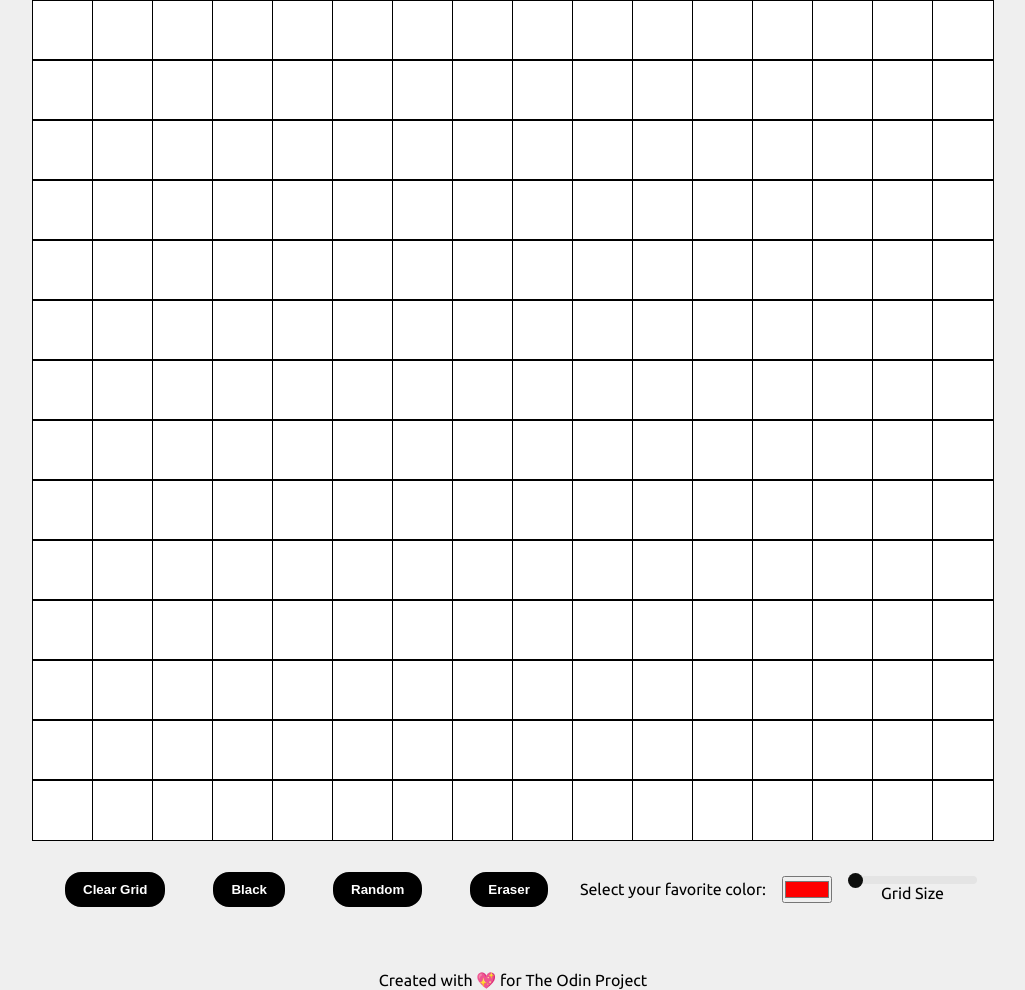
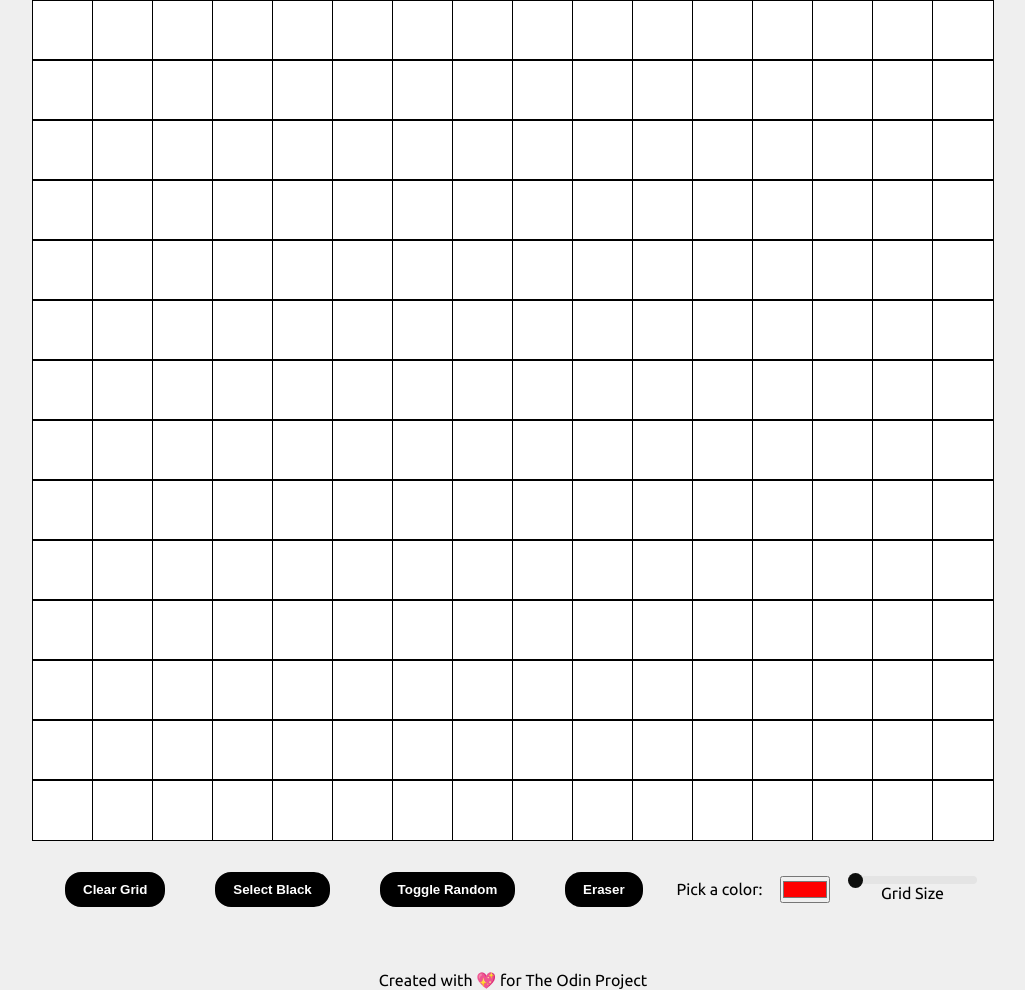
Before and after one commit to lacdev/etch-a-sketch, a plain HTML site: page index.html in a window 1280 px wide. Shown: the top 990 px of the page, without its empty margins (187-1212 px from the left). Drawn offline with Linux system fonts and the light colour scheme; a web font is replaced by a local one.

Commit message:
fix toggle random and color picker remove class listener

```diff
--- a/index.html
+++ b/index.html
@@ -11,26 +11,22 @@
 <body>
     <div class="page-container">
     <h1 class="project-title">Etch A Sketch </h1>
-
         <div class="main-container">
             <div class="container">
             </div>
             <div class="buttons-container">
                 <button type="submit" class="clear-button selection-button" id="clear">Clear Grid</button>
-                <button type="submit" class="black-button selection-button" id="black">Black</button>
-                <button type="submit" class="random-button selection-button" id="random">Random</button>
+                <button type="submit" class="black-button selection-button" id="black">Select Black</button>
+                <button type="submit" class="random-button selection-button" id="random">Toggle Random</button>
                 <button type="submit" class="eraser-button selection-button" id="erase">Eraser</button>
-                <label for="favcolor">Select your favorite color:</label>
+                <label for="favcolor">Pick a color:</label>
                 <input type="color" id="color" name="color" value="#ff0000">
                 <div class="range-container">
                 <input type="range" min="16" max="96" value="16" class="slider" name="range" id="range">
                 <label for="range">Grid Size</label>
                 </div>
-
             </div>
-
         </div>
-
     <footer class="footer">Created with &#128150 for The Odin Project</footer>
     </div>
 </body>
--- a/main.js
+++ b/main.js
@@ -63,6 +63,12 @@ randomColorButton.addEventListener('click', ()=> {
     })
 })
 
+colorPicker.addEventListener('input', ()=> {
+    cells.forEach((cell)=> {
+        cell.classList.remove('random')
+    })
+} )
+
 const getRandomColor = () => {
     var letters = '0123456789ABCDEF'
     var color = '#';
```
